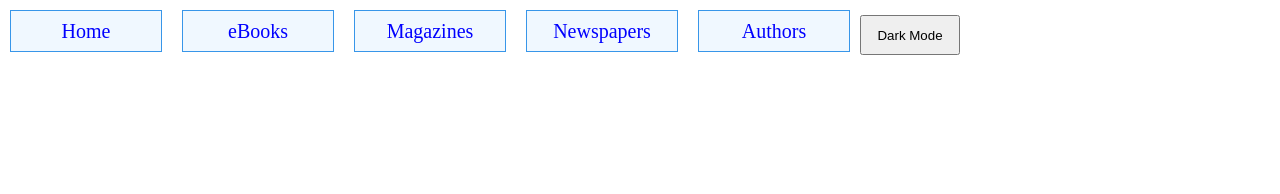
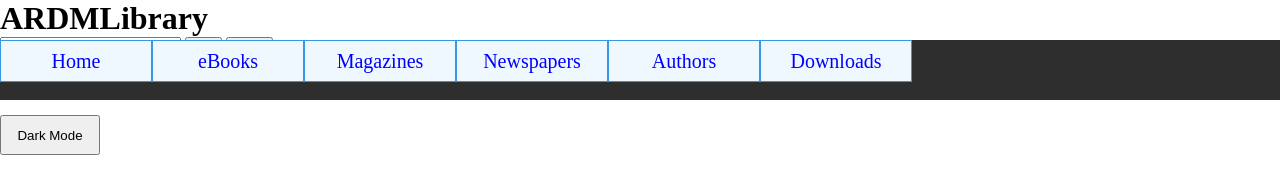
Before and after one commit to CelebMunyiri/Elibrary, a plain HTML site: page index.html in a window 1280 px wide. Drawn offline with Linux system fonts and the light colour scheme.

Commit message:
changed files

```diff
--- a/index.html
+++ b/index.html
@@ -8,6 +8,12 @@
     <link rel="stylesheet" href="style.css" />
   </head>
   <body id="body">
+    <header class="header">
+      <h1 class="titlee">ARDMLibrary</h1>
+      <input class="search-bar" type="search" />
+      <button class="login">Login</button>
+      <button class="signup">SignUp</button>
+    </header>
     <nav class="nav">
       <ul>
         <li>Home</li>
@@ -15,9 +21,10 @@
         <li>Magazines</li>
         <li>Newspapers</li>
         <li>Authors</li>
+        <li>Downloads</li>
       </ul>
-      <button class="color">Dark Mode</button>
     </nav>
+    <button class="color">Dark Mode</button>
     <script src="app.js"></script>
   </body>
 </html>
--- a/style.css
+++ b/style.css
@@ -4,12 +4,22 @@
 }
 .nav {
   display: flex;
+  background-color: #2e2e2e;
+  height: 60px;
+}
+.nav ul {
+  list-style: none;
+  margin: 0;
+  padding: 0;
+  display: flex;
+  justify-content: space-between;
+  flex-direction: row;
 }
 .nav ul li {
-  float: left;
   color: blue;
   font-size: 20px;
-  margin: 10px;
+  float: left;
+
   list-style: none;
   background-color: aliceblue;
   height: 40px;
@@ -24,3 +34,6 @@
   width: 100px;
   margin-top: 15px;
 }
+.header {
+  height: 40px;
+}
```
Also changed, not shown: app.js (line endings or trailing spaces), 3 other files.
